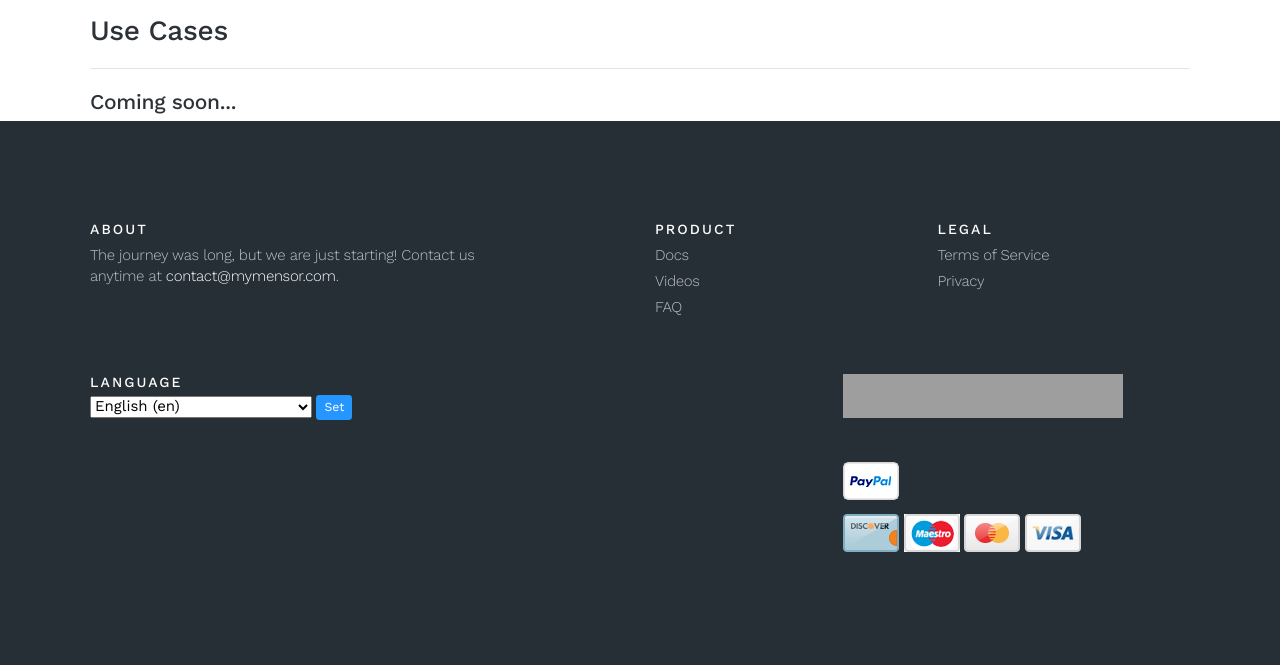
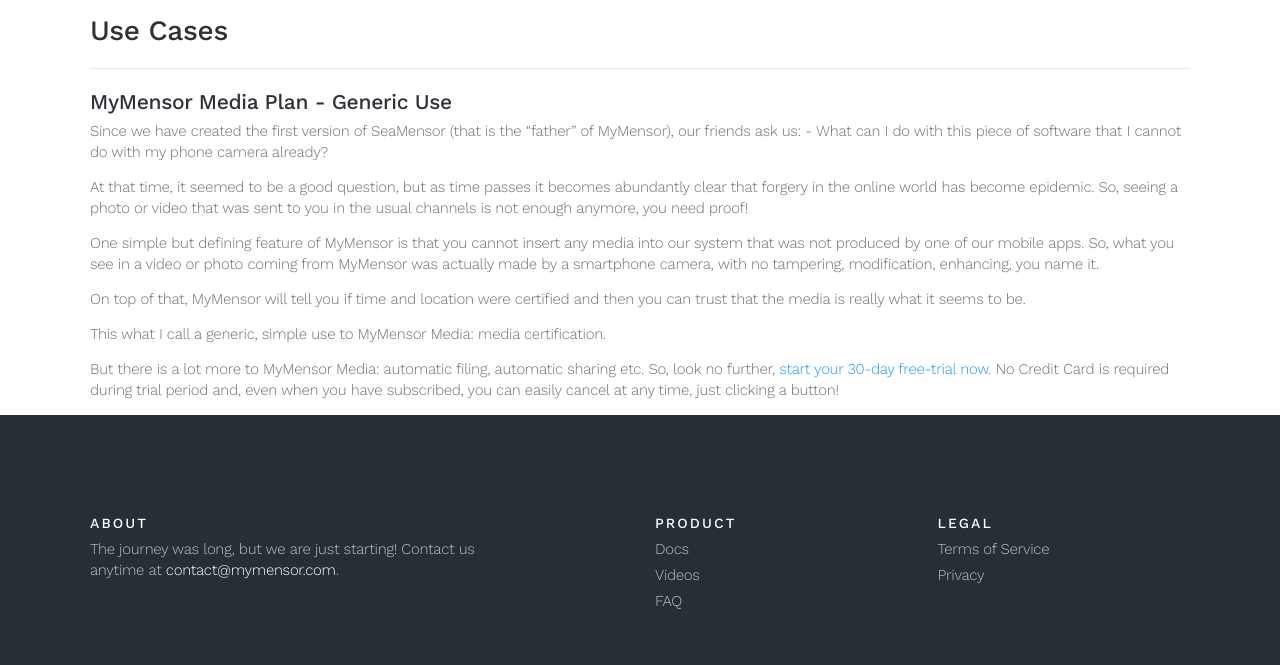
Before and after one commit to jorgercg/MyMensorWebsite, a Django app: page /en/cases/ in a window 1280 px wide. Shown: the part 69-734 px from the top of the page. Run offline with Django 3.2, Linux system fonts and the light colour scheme; some libraries are stand-ins or nearby versions; grey boxes are pictures that could not be loaded.

Commit message:
18SET2017 19h17min

```diff
--- a/mymwebsite/templates/cases.html
+++ b/mymwebsite/templates/cases.html
@@ -7,7 +7,13 @@
     <h3>Use Cases</h3>
     <p></p>
     <hr>
-    <h4>{% trans "Coming soon..." %}</h4>
-
-
+    <h4>{% trans "MyMensor Media Plan - Generic Use" %}</h4>
+    <p>{% trans "Since we have created the first version of SeaMensor (that is the “father” of MyMensor), our friends ask us: - What can I do with this piece of software that I cannot do with my phone camera already?" %}</p>
+    <p>{% trans "At that time, it seemed to be a good question, but as time passes it becomes abundantly clear that forgery in the online world has become epidemic. So, seeing a photo or video that was sent to you in the usual channels is not enough anymore, you need proof!" %}</p>
+    <p>{% trans "One simple but defining feature of MyMensor is that you cannot insert any media into our system that was not produced by one of our mobile apps. So, what you see in a video or photo coming from MyMensor was actually made by a smartphone camera, with no tampering, modification, enhancing, you name it." %}</p>
+    <p>{% trans "On top of that, MyMensor will tell you if time and location were certified and then you can trust that the media is really what it seems to be." %}</p>
+    <p>{% trans "This what I call a generic, simple use to MyMensor Media: media certification." %}</p>
+    <p>{% trans "But there is a lot more to MyMensor Media: automatic filing, automatic sharing etc. So, look no further, " %}
+        <a href="https://app.mymensor.com/{{ LANGUAGE_CODE }}/accounts/register/">{% trans "start your 30-day free-trial now. " %}</a>{% trans "No Credit Card is required during trial period and, even when you have subscribed, you can easily cancel at any time, just clicking a button!" %}
+    </p>
 {% endblock %}
```
